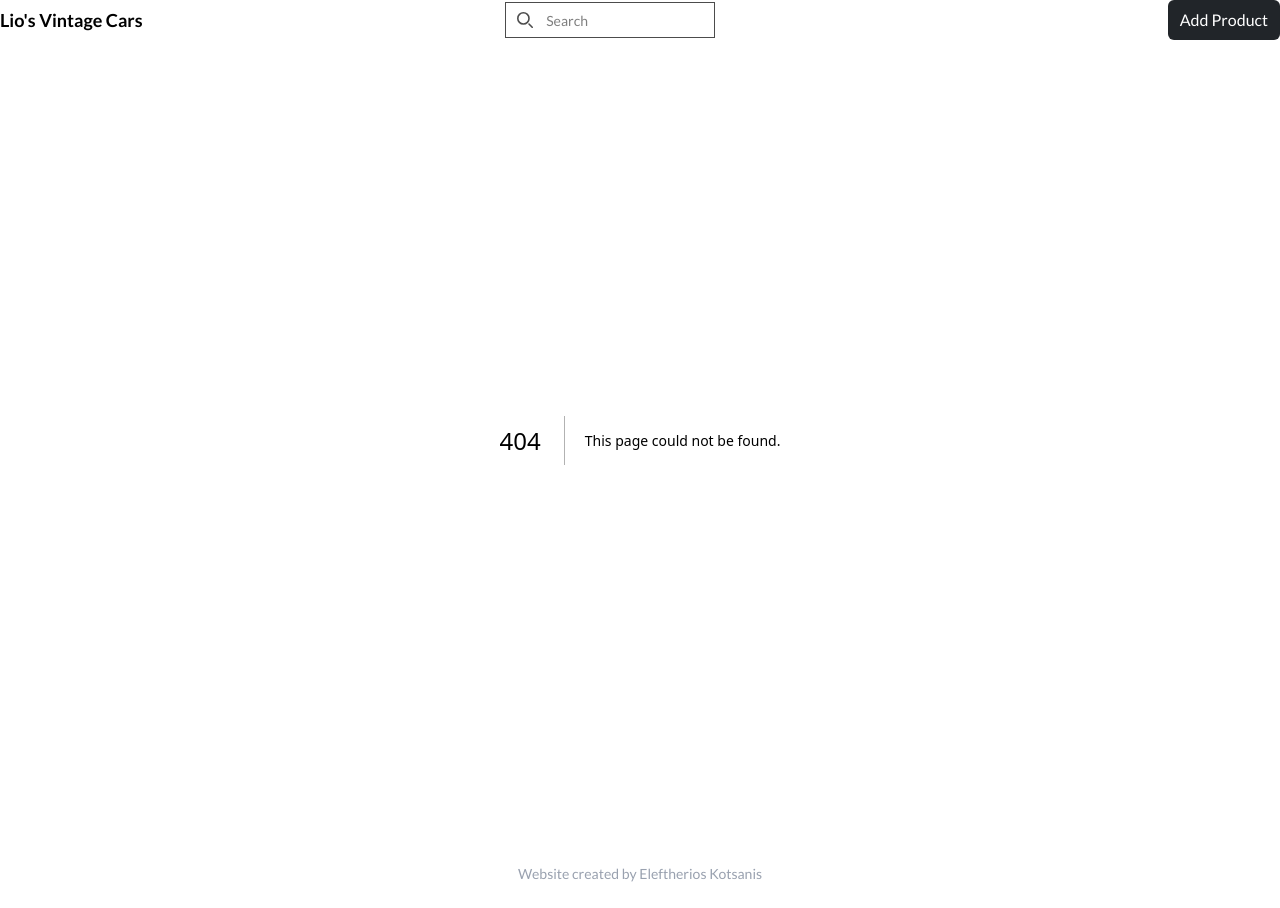
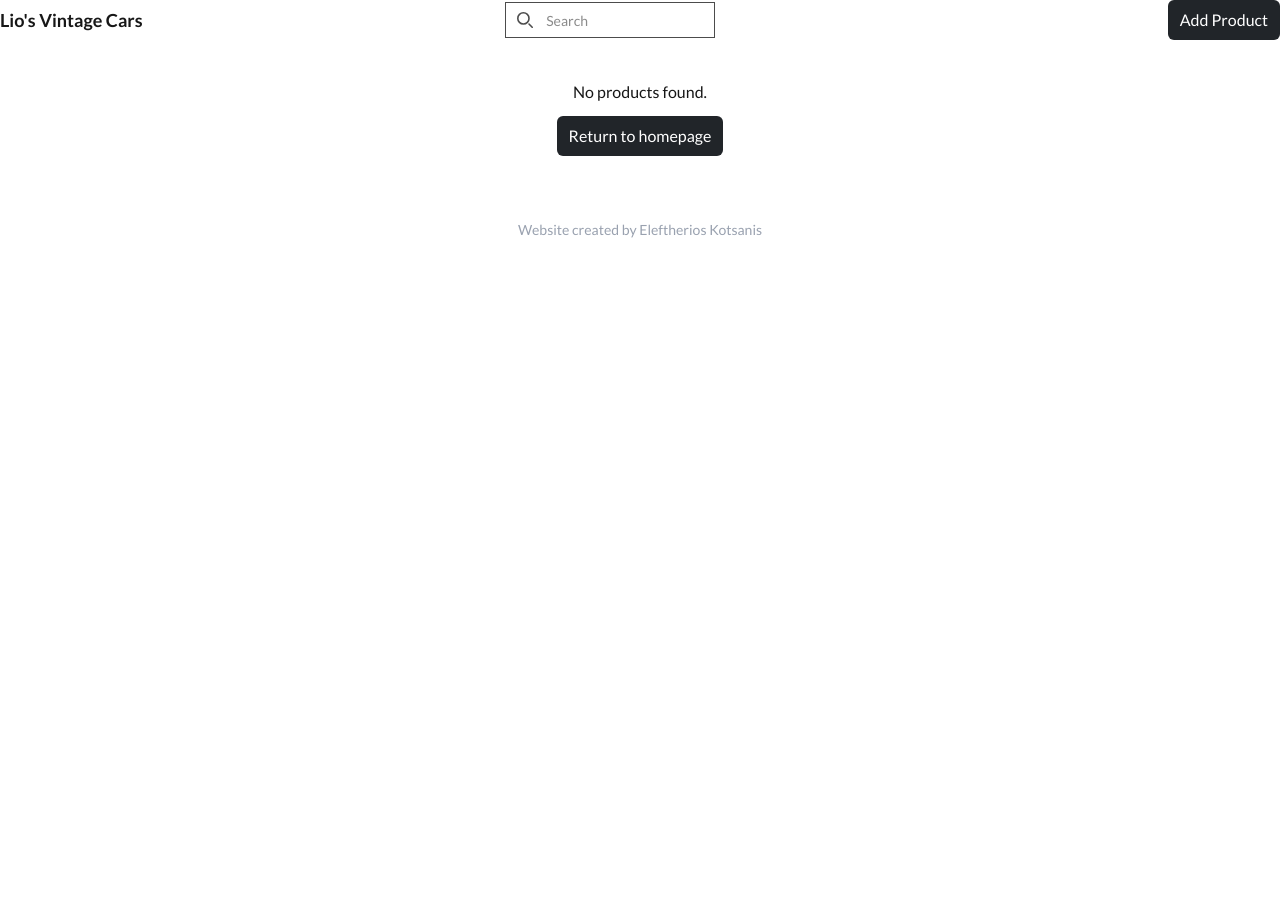
Before and after one commit to EleftheriosK/E-CommerceShop, a Next.js app: page /search in a window 1280 px wide. Before the commit this address had no page. After the commit the page ends 800 px from the top, so only its background shows below. Built offline with nearby package versions, Linux system fonts and the light colour scheme.

Commit message:
Added search functionality and search page.

```diff
--- /dev/null
+++ b/app/Interfaces/IProduct.ts
@@ -0,0 +1,8 @@
+interface IProduct {
+    image: string;
+    _id:string;
+    name: string;
+    price: number;
+}
+
+export default IProduct;
--- /dev/null
+++ b/app/api/search/route.ts
@@ -0,0 +1,19 @@
+import {NextRequest} from "next/server";
+import Product from "@/app/models/product.model";
+
+export async function GET(req: NextRequest) {
+    try{
+        const searchParams = req.nextUrl.searchParams;
+        const searchTerm = searchParams.get("searchTerm");
+
+        const products = await Product.find({
+            name: {$regex: searchTerm, $options: "i"},
+        }).sort({createdAt: -1});
+
+        return Response.json({products}, {status: 200});
+    }
+    catch(err: any){
+        console.log("Error in searching product", err);
+        return Response.json({message: err.message}, {status: 400});
+    }
+}
--- /dev/null
+++ b/app/search/page.tsx
@@ -0,0 +1,78 @@
+"use client";
+
+import axios from "axios";
+import Image from "next/image";
+import Link from "next/link";
+import {useSearchParams} from "next/navigation"
+import {useEffect, useState, Suspense} from "react";
+import IProduct from "@/app/Interfaces/IProduct";
+
+const SearchResults = () => {
+    const [products, setProducts] = useState<IProduct[]>([]);
+    const searchParams = useSearchParams();
+
+    useEffect(() => {
+        const searchTermFromUrl = searchParams.get("searchTerm");
+        if (searchTermFromUrl) {
+            axios.get(`/api/search?searchTerm=${searchTermFromUrl}`)
+                .then((response) => setProducts(response.data.products))
+                .catch((error) => console.error("Error fetching products: ", error));
+        }
+    }, [searchParams]);
+
+    return(
+        <div
+            className="px-4 md:px-12 py-5 md:py-10 flex justify-center items-center"
+            id="product"
+            >
+            {products.length > 0 ? (
+                <div
+                    className="grid grid-cols-1 md:grid-cols-2 lg:grid-cols-3 xl:grid-cols-4 gap-5"
+                    >
+                    {products.map((product) => (
+                        <Link href={`/product/${product._id}`} key={product._id}>
+                        <Image
+                            src={product.image}
+                            alt="img"
+                            width="1000"
+                            height="1000"
+                            className="max-w-68 min-h-72 max-h-2 object-cover object-center rounded-lg"
+                            />
+                            <div className="mt-4">
+                                <h2 className="font-semibold text-lg">
+                                    {product.name}
+                                </h2>
+                                <p className="font-medium text-sm mt-1">
+                                    {product.price} Euros
+                                </p>
+                            </div>
+                            </Link>
+                            )
+                        )
+                    }
+                </div>
+            ) : (
+                <div className="flex flex-col items-center gap-3">
+                    <p>No products found.</p>
+                    <Link
+                        href="/"
+                        className="bg-[#212529] hover:bg-[#343A40] text-white px-3 py-2 rounded-md"
+                    >
+                        Return to homepage
+                    </Link>
+                </div>
+                )
+            }
+        </div>
+    );
+};
+
+const SearchPage = () => {
+    return (
+        <Suspense fallback={<div>Loading search results...</div>}>
+            <SearchResults />
+        </Suspense>
+    );
+};
+
+export default SearchPage;
--- a/app/utils/addProduct.ts
+++ b/app/utils/addProduct.ts
@@ -50,7 +50,7 @@ export async function addProduct(formData: FormData)
         });
 
         return {
-            success: "Product added successfully.",
+            success: "IProduct added successfully.",
         };
     }catch (error){
         return {
--- a/components/Navbar.tsx
+++ b/components/Navbar.tsx
@@ -1,10 +1,24 @@
+"use client";
+
 import Link from "next/link";
+import {useRouter} from "next/navigation";
+import React, {ChangeEvent} from "react";
 
 const Navbar = () => {
+    const router = useRouter();
+    const handleChange = async (e: ChangeEvent<HTMLInputElement>) => {
+        const urlParams = new URLSearchParams(window.location.search);
+        urlParams.set("searchTerm", e.target.value);
+
+        const searchQuery = urlParams.toString();
+        router.push(`/search?${searchQuery}`);
+    }
     return (
         <nav>
             <div className="flex justify-between items-center">
-                <Link href="/" className="hidden md:inline-block text-lg font-semibold">Lio's Vintage Cars</Link>
+                <Link href="/" className="hidden md:inline-block text-lg font-semibold">
+                    Lio's Vintage Cars
+                </Link>
                 <div className="relative max-w-75 md:w-100">
                     <div className="absolute inset-y-0 inset-s-0 flex items-center ps-3 pointer-events-none">
                         <svg
@@ -23,9 +37,14 @@ const Navbar = () => {
                             />
                         </svg>
                     </div>
-                    <input className="h-9 relative pl-10 border border-black/70
-                    text-sm rouded-[8px] w-full, py-2 px-3 focus:outline-none focus:shadow-outline
-                    bg-transparent" type="text" placeholder="Search" />
+                    <input
+                        className="h-9 relative pl-10 border border-black/70 text-sm rouded-[8px]
+                            w-full, py-2 px-3 focus:outline-none focus:shadow-outline bg-transparent"
+                        id="links"
+                        type="text"
+                        onChange={handleChange}
+                        placeholder="Search"
+                    />
                 </div>
                 <Link href="/add-product">
                     <button className="bg-[#212529] hover:bg-[#343A40] text-white px-3 py-2 rounded-md">Add Product</button>
--- a/components/ProductList.tsx
+++ b/components/ProductList.tsx
@@ -4,14 +4,7 @@ import Image from "next/image";
 import Link from "next/link";
 import {useEffect, useState} from "react";
 import axios from "axios";
-import ProductModel from "@/app/models/product.model";
-
-interface Product {
-    image: string;
-    _id:string;
-    name: string;
-    price: number;
-}
+import IProduct from "@/app/Interfaces/IProduct";
 
 const ProductList = () =>
 {
@@ -26,7 +19,7 @@ const ProductList = () =>
         id = "product">
             <div className="grid grid-cols-1 md:grid-cols-2 lg:grid-cols-3 xl:grid-cols-4 gap-5">
                 {
-                    products.map((product: Product, index) =>
+                    products.map((product: IProduct, index) =>
                         (
                             <Link href={`/product/${product._id}`} key={index}>
                                 <Image
```
